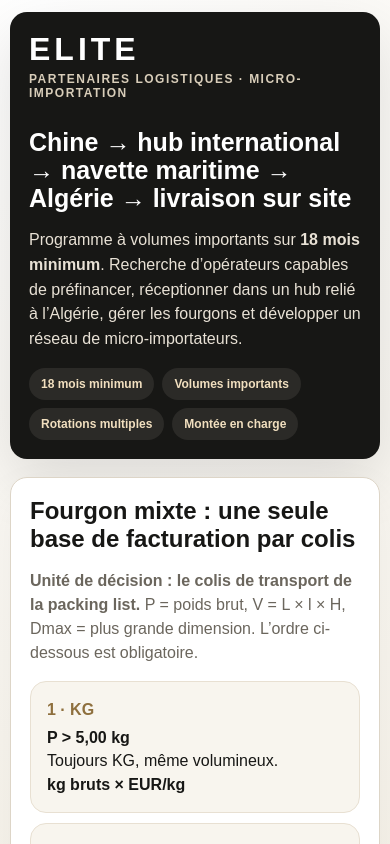
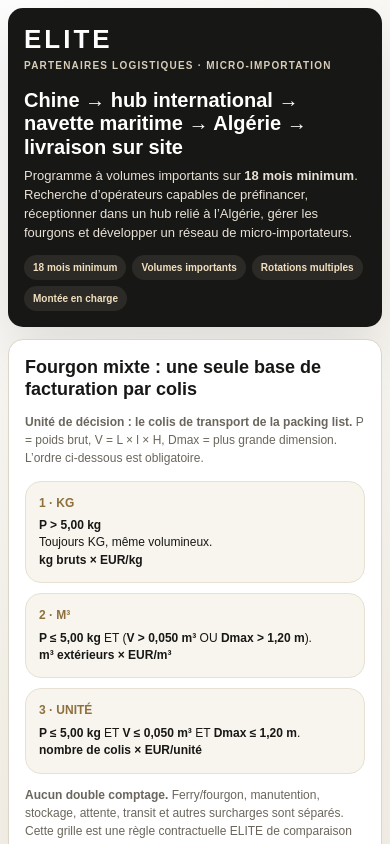
Before and after one commit to AhmedDENDANI991/-sentinel-app, a Next.js app: page / in a window 390 px wide. Shown: the top 844 px of the page. Built offline with nearby package versions, Linux system fonts and the light colour scheme.

Commit message:
Improve ELITE mobile responsive layout

```diff
--- a/app/globals.css
+++ b/app/globals.css
@@ -1,7 +1,7 @@
 :root{--ink:#171715;--ivory:#f5f1e8;--gold:#b6965f;--line:#ddd5c7;--muted:#6b665d;--ok:#e9f3ec;--warn:#fff2d8}
-*{box-sizing:border-box}html{background:var(--ivory)}body{margin:0;color:var(--ink);font-family:Arial,Helvetica,sans-serif;background:radial-gradient(circle at 10% 0,#fff 0,#f5f1e8 38%,#eee7dc 100%)}
+*{box-sizing:border-box}html{background:var(--ivory);width:100%;overflow-x:hidden;-webkit-text-size-adjust:100%;text-size-adjust:100%}body{margin:0;width:100%;overflow-x:hidden;color:var(--ink);font-family:Arial,Helvetica,sans-serif;background:radial-gradient(circle at 10% 0,#fff 0,#f5f1e8 38%,#eee7dc 100%)}
 main{max-width:1050px;margin:auto;padding:24px 16px 70px}.hero{background:var(--ink);color:white;border-radius:26px;padding:30px 32px;box-shadow:0 22px 60px rgba(0,0,0,.12)}
-.brand{font-size:38px;font-weight:900;letter-spacing:4px}.eyebrow{color:#d8cdb9;font-size:12px;font-weight:800;letter-spacing:1.5px;margin-top:4px}.hero h1{font-size:32px;max-width:850px;line-height:1.12;margin:28px 0 10px}.hero p{color:#e8e1d5;line-height:1.55;max-width:870px}
+.brand{font-size:38px;font-weight:900;letter-spacing:4px}.eyebrow{color:#d8cdb9;font-size:12px;font-weight:800;letter-spacing:1.5px;margin-top:4px}.hero h1{font-size:32px;max-width:850px;line-height:1.12;margin:28px 0 10px}.hero p{color:#e8e1d5;line-height:1.55;max-width:870px}.hero-actions{display:flex;gap:10px;flex-wrap:wrap;margin-top:18px}.hero .btn.primary{background:#f5f1e8;color:#171715}.hero .btn.secondary{background:#2b2a27;color:#f1dfbf;border:1px solid #494741}
 .chips{display:flex;flex-wrap:wrap;gap:8px;margin-top:16px}.chip{padding:9px 12px;border-radius:999px;background:#2b2a27;color:#f1dfbf;font-size:12px;font-weight:800}
 .rule,.card,.success{background:#fff;border:1px solid var(--line);border-radius:22px;margin:18px 0;padding:24px;box-shadow:0 16px 45px rgba(0,0,0,.05)}
 .rule h2,.card h2{margin:0 0 9px}.lead,.desc,.small{color:var(--muted);line-height:1.5}.rulegrid{display:grid;grid-template-columns:repeat(3,1fr);gap:10px;margin-top:14px}.rulebox{background:#f8f5ee;border:1px solid #e8e0d2;border-radius:16px;padding:16px;line-height:1.45}.rulebox strong{display:block;color:#8e6f3d;margin-bottom:5px}.formula{font-weight:900}
@@ -12,4 +12,6 @@
 .nav,.actions{display:flex;justify-content:space-between;gap:10px;flex-wrap:wrap;margin-top:22px}.btn{border:0;border-radius:12px;padding:14px 18px;font-weight:900;cursor:pointer;font-size:14px;text-decoration:none;display:inline-flex;align-items:center;justify-content:center}.btn.primary{background:var(--ink);color:#fff}.btn.secondary{background:#efe9df;color:var(--ink)}.btn.whatsapp{background:#1f8f5f;color:#fff}.btn:disabled{opacity:.5;cursor:not-allowed}
 .ref{font-family:monospace;background:#f0ece4;border-radius:8px;padding:5px 8px}.status{margin:16px auto;max-width:760px;padding:13px;border-radius:12px}.status.ok{background:var(--ok)}.status.warn{background:var(--warn)}.pdfpreview{margin:18px 0;border:1px solid var(--line);border-radius:16px;overflow:hidden;background:#eee;height:560px}.pdfpreview iframe{width:100%;height:100%;border:0}
 .success{text-align:center}.success .actions{justify-content:center}
-@media(max-width:760px){main{padding:12px 10px 50px}.hero,.card,.rule,.success{border-radius:17px;padding:19px}.hero h1{font-size:25px}.brand{font-size:32px}.rulegrid,.grid,.metrics{grid-template-columns:1fr}.full{grid-column:auto}.pdfpreview{height:430px}.actions .btn{width:100%}}
+@media(max-width:760px){main{width:100%;padding:8px 8px 44px}.hero,.card,.rule,.success{border-radius:15px;padding:16px}.brand{font-size:26px;letter-spacing:3px}.eyebrow{font-size:10px;line-height:1.35;letter-spacing:1.2px}.hero h1{font-size:20px;line-height:1.18;margin:16px 0 8px;overflow-wrap:anywhere}.hero p{font-size:13px;line-height:1.45;margin:8px 0}.chips{gap:6px;margin-top:12px}.chip{font-size:10px;padding:7px 9px}.hero-actions{margin-top:14px}.hero-actions .btn{width:100%;padding:13px 14px}.rule{margin:12px 0}.rule h2,.card h2{font-size:18px;line-height:1.25}.lead,.desc,.small{font-size:12px}.rulegrid,.grid,.metrics{grid-template-columns:1fr}.rulebox{padding:13px;font-size:12px}.full{grid-column:auto}.progress{margin:12px 0}.card{margin-top:12px}.pdfpreview{height:430px}.actions .btn{width:100%}.nav .btn{flex:1;min-width:120px}input,select,textarea{font-size:16px}}
+
+@media(max-width:380px){.hero h1{font-size:18px}.brand{font-size:24px}.hero,.card,.rule,.success{padding:14px}}
```
